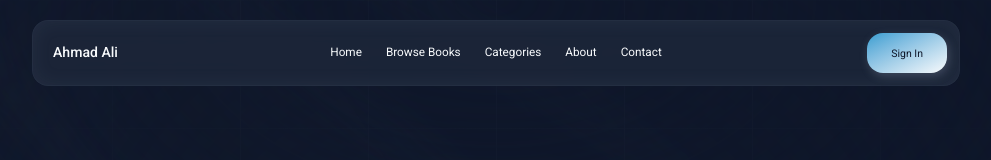
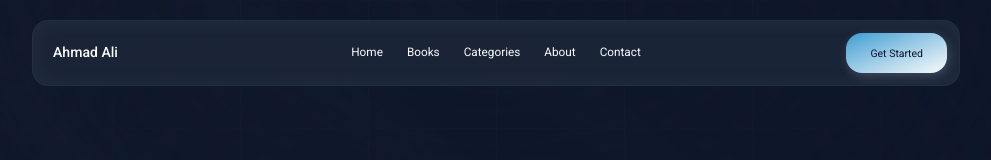
Before and after one commit to dmytro-webild/14e24df1-54b3-45c2-a9ba-5cde299dc86e, a React (Vite) app: page / in a window 1280 px wide. Shown: the top 160 px of the page, without its empty margins (144-1135 px from the left). Built offline with nearby package versions, Linux system fonts and the light colour scheme; no server answers; a web font is replaced by a local one.

Commit message:
Bob AI: Update navigation links and button destinations

```diff
--- a/src/components/Layout.tsx
+++ b/src/components/Layout.tsx
@@ -12,7 +12,7 @@ export default function Layout() {
     "href": "#hero"
   },
   {
-    "name": "Browse Books",
+    "name": "Books",
     "href": "#book-store"
   },
   {
@@ -36,8 +36,8 @@ export default function Layout() {
         <NavbarInline
       logo="Ahmad Ali"
       ctaButton={{
-        text: "Sign In",
-        href: "#",
+        text: "Get Started",
+        href: "#book-store",
       }}
      navItems={navItems} />
       </SectionErrorBoundary>
--- a/src/pages/HomePage/sections/Hero.tsx
+++ b/src/pages/HomePage/sections/Hero.tsx
@@ -14,9 +14,9 @@ export default function HeroSection(): React.JSX.Element {
           title="Unlock Infinite Stories with BookVerse"
           description="Discover thousands of eBooks across all genres. Read anytime, anywhere with our instant download platform."
           primaryButton={{
-            text: "Browse Books",        href: "#products"}}
+            text: "Browse Books",        href: "#book-store"}}
           secondaryButton={{
-            text: "Explore Categories",        href: "#"}}
+            text: "Explore Categories",        href: "#categories"}}
           items={[
             {
               imageSrc: "http://img.b2bpic.net/free-photo/professional-young-woman-holding-mobile-phone_23-2148452658.jpg"},
```
